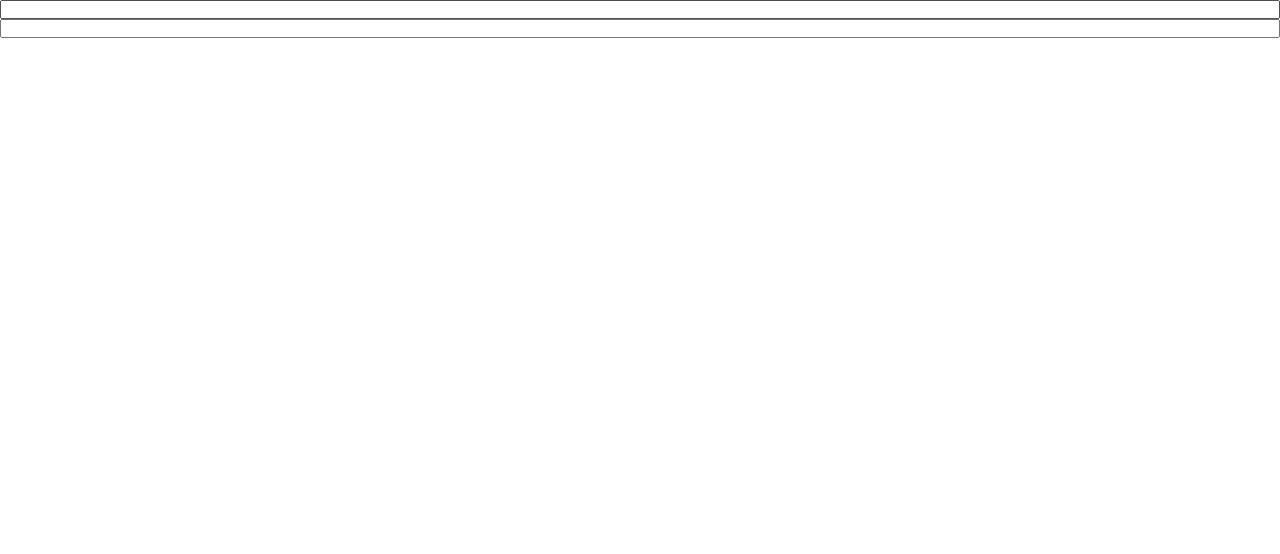
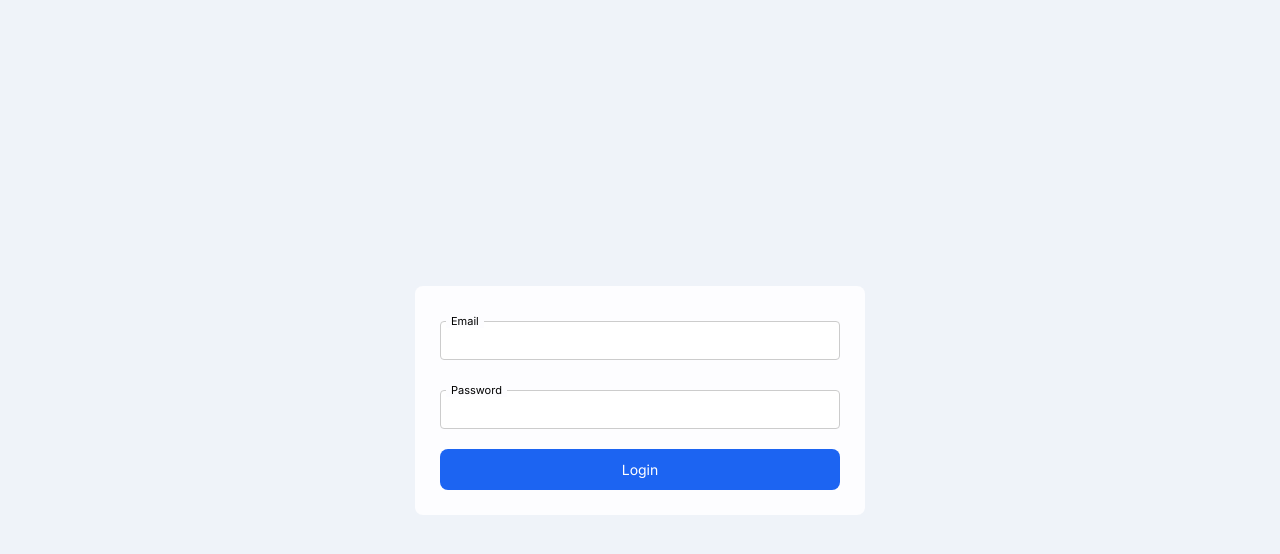
Before and after one commit to jiajinho/Coding-Challenge-for-Web-Engineers, a Next.js app: page / in a window 1280 px wide. Shown: the top 554 px of the page. Built offline with nearby package versions, Linux system fonts and the light colour scheme.

Commit message:
Added Button & validation feature for Input

```diff
--- /dev/null
+++ b/components/Button.tsx
@@ -0,0 +1,46 @@
+import React from 'react';
+import styled from 'styled-components';
+
+const Wrapper = styled.div`
+  position: relative;
+  border-radius: 8px;
+  overflow: hidden;
+`;
+
+const Backdrop = styled.div`
+  position: absolute;
+  top: 0;
+  left: 0;
+  height: 100%;
+  width: 100%;
+  background: white;
+`;
+
+const Button = styled.button`
+  position: relative;
+  z-index: 2;
+  width: 100%;
+  padding: 12px 20px;
+  border: none;
+  outline: none;
+
+  background: #1C64F2;
+  color: white;
+  cursor: pointer;
+
+  transition: 0.25s opacity;
+
+  &:hover { opacity: 0.85 }
+`;
+
+export default ({ children, ...props }: {
+  children: string
+} & Omit<JSX.IntrinsicElements["button"], "ref">) => (
+  <Wrapper>
+    <Backdrop />
+
+    <Button {...props}>
+      {children}
+    </Button>
+  </Wrapper>
+);
--- a/components/Input.tsx
+++ b/components/Input.tsx
@@ -1,21 +1,109 @@
-import React from 'react';
+import React, { useState } from 'react';
 import styled from 'styled-components';
 
-const Wrapper = styled.input`
+import { applyStyleIf } from 'utils';
 
+const Wrapper = styled.div`
+  position: relative;
+  margin-top: 10px;
+  background: inherit;
 `;
 
-export default ({ onChange, ...props }: {
-  onChange?: (s: string) => void
-} & Omit<JSX.IntrinsicElements["input"], "ref" | "onChange">) => {
+const Label = styled.label(({ $error }: { $error: boolean }) => `
+  position: absolute;
+  top: 0;
+  left: 6px;
+  transform: translateY(-50%);
+
+  background: inherit;
+  padding: 0 5px;
+  font-size: 11px;
+  cursor: auto;
+
+  ${applyStyleIf($error, `
+    color: var(--danger-color);
+  `)}
+`);
+
+const Input = styled.input(({ $error }: { $error: boolean }) => `
+  width: 100%;
+  padding: 10px;
+  border-radius: 4px;
+  outline: none;
+  border: 1px solid #ccc;
+
+  ${applyStyleIf($error, `
+    color: var(--danger-color);
+    border-color: var(--danger-color);
+  `)}
+`);
+
+const Error = styled.p`
+  position: absolute;
+  top: 100%;
+  left: 6px;
+  margin-top: 1px;
+
+  font-size: 10px;
+  color: var(--danger-color);
+`;
+
+type Validation = {
+  regex: RegExp,
+  errMessage: string
+}
+
+export default ({ label, validations, value, onChange, onError, ...props }: {
+  label: string,
+  validations?: Validation[],
+  value: string | number,
+  onChange?: (s: string) => void,
+  onError?: (v: Validation | true) => void,
+} & Omit<JSX.IntrinsicElements["input"], "ref" | "onChange" | "value">) => {
+
+  const [error, setError] = useState<string>()
+
   const handleChange = (e: React.ChangeEvent<HTMLInputElement>) => {
     onChange && onChange(e.target.value);
+    setError(undefined);
+  }
+
+  const handleBlur = (e: React.FocusEvent<HTMLInputElement>) => {
+    props.onBlur && props.onBlur(e);
+
+    if (!validations || !validations.length) return;
+
+    for (let i = 0; i < validations.length; i++) {
+      const v = validations[i];
+
+      if (!v.regex.test(value.toString())) {
+        setError(v.errMessage);
+        onError && onError(v);
+        break;
+      } else {
+        setError(undefined);
+        onError && onError(true);
+      }
+    }
   }
 
   return (
-    <Wrapper
-      {...props}
-      onChange={handleChange}
-    />
+    <Wrapper>
+      <Label $error={!!error}>
+        {label}
+      </Label>
+
+      <Input
+        {...props}
+        $error={!!error}
+        value={value}
+        onBlur={handleBlur}
+        onChange={handleChange}
+      />
+
+      <Error>
+        {error}
+      </Error>
+    </Wrapper>
   )
 }
--- a/config.ts
+++ b/config.ts
@@ -7,6 +7,13 @@ const viewport: Viewport = {
   xl: "1920px"
 }
 
+//http://emailregex.com/
+const regex = {
+  email: /(?:[a-z0-9!#$%&'*+/=?^_`{|}~-]+(?:\.[a-z0-9!#$%&'*+/=?^_`{|}~-]+)*|"(?:[\x01-\x08\x0b\x0c\x0e-\x1f\x21\x23-\x5b\x5d-\x7f]|\\[\x01-\x09\x0b\x0c\x0e-\x7f])*")@(?:(?:[a-z0-9](?:[a-z0-9-]*[a-z0-9])?\.)+[a-z0-9](?:[a-z0-9-]*[a-z0-9])?|\[(?:(?:25[0-5]|2[0-4][0-9]|[01]?[0-9][0-9]?)\.){3}(?:25[0-5]|2[0-4][0-9]|[01]?[0-9][0-9]?|[a-z0-9-]*[a-z0-9]:(?:[\x01-\x08\x0b\x0c\x0e-\x1f\x21-\x5a\x53-\x7f]|\\[\x01-\x09\x0b\x0c\x0e-\x7f])+)\])/,
+  atLeastOneChar: /.+/
+}
+
 export default {
-  viewport
+  viewport,
+  regex
 }
--- a/pages/_app.tsx
+++ b/pages/_app.tsx
@@ -1,13 +1,24 @@
 import '../styles/globals.css';
 import type { AppProps } from 'next/app';
+import styled from 'styled-components';
 
 import useResponsive from 'hooks/useResponsive';
+
+const Wrapper = styled.main`
+  background: var(--bg-color);
+  min-height: 600px;
+  height: 100vh;
+`;
 
 function MyApp({ Component, pageProps }: AppProps) {
 
   useResponsive();
 
-  return <Component {...pageProps} />
+  return (
+    <Wrapper>
+      <Component {...pageProps} />
+    </Wrapper>
+  );
 }
 
 export default MyApp
--- a/pages/index.tsx
+++ b/pages/index.tsx
@@ -1,35 +1,73 @@
+import React from 'react';
 import styled from 'styled-components';
 
+import config from 'config';
 import Input from 'components/Input';
+import Button from 'components/Button';
 import useForm from 'hooks/common/useForm';
 
 const Wrapper = styled.div`
+  height: 100%;
+  padding: var(--page-padding);
 
+  display: flex;
+  align-items: center;
+  justify-content: center;
 `;
 
 const Form = styled.form`
   display: flex;
   flex-direction: column;
+  gap: 20px;
+
+  width: 100%;
+  max-width: 450px;
+  padding: 25px;
+  border-radius: 8px;
+  background: var(--bg-alt-color);
 `;
 
 export default () => {
   const { form, setForm } = useForm({
     email: "",
-    password: ""
+    password: "",
+    errEmail: false,
+    errPassword: false
   });
+
+  const handleLogin = (e: React.MouseEvent) => {
+    e.preventDefault();
+    console.log(form);
+  }
 
   return (
     <Wrapper>
       <Form>
         <Input
+          label="Email"
           value={form.email}
           onChange={s => setForm({ email: s })}
+          onError={e => setForm({ errEmail: !(e === true) })}
+          validations={[
+            { regex: config.regex.atLeastOneChar, errMessage: "Field is required" },
+            { regex: config.regex.email, errMessage: 'Field is not in email format' }
+          ]}
         />
 
         <Input
+          label="Password"
           value={form.password}
+          // type="password"
           onChange={s => setForm({ password: s })}
+          onError={e => setForm({ errPassword: !(e === true) })}
+          validations={[
+            { regex: config.regex.atLeastOneChar, errMessage: "Field is required" }
+          ]}
         />
+
+        <Button onClick={handleLogin}>
+          Login
+        </Button>
       </Form>
     </Wrapper>
   );
--- a/styles/globals.css
+++ b/styles/globals.css
@@ -1,7 +1,16 @@
+@import url('https://fonts.googleapis.com/css2?family=Inter:wght@300;400;500;700&display=swap');
+
+:root {
+  --bg-color: #EFF3F9;
+  --bg-alt-color: #FDFDFF;
+  --danger-color: #dc3545;
+
+  --page-padding: 0 20px;
+}
+
 html,
 body {
-  font-family: -apple-system, BlinkMacSystemFont, Segoe UI, Roboto, Oxygen,
-    Ubuntu, Cantarell, Fira Sans, Droid Sans, Helvetica Neue, sans-serif;
+  font-family: 'Inter', sans-serif;
 }
 
 a {
@@ -24,3 +33,11 @@ a {
     background: black;
   }
 }
+
+button, input {
+  font-family: 'Inter', sans-serif;
+}
+
+p, input, button {
+  font-size: 14px;
+}
--- /dev/null
+++ b/utils.ts
@@ -0,0 +1,4 @@
+export function applyStyleIf(predicate: boolean, css: string) {
+  if (predicate) return css;
+  return '';
+}
```
